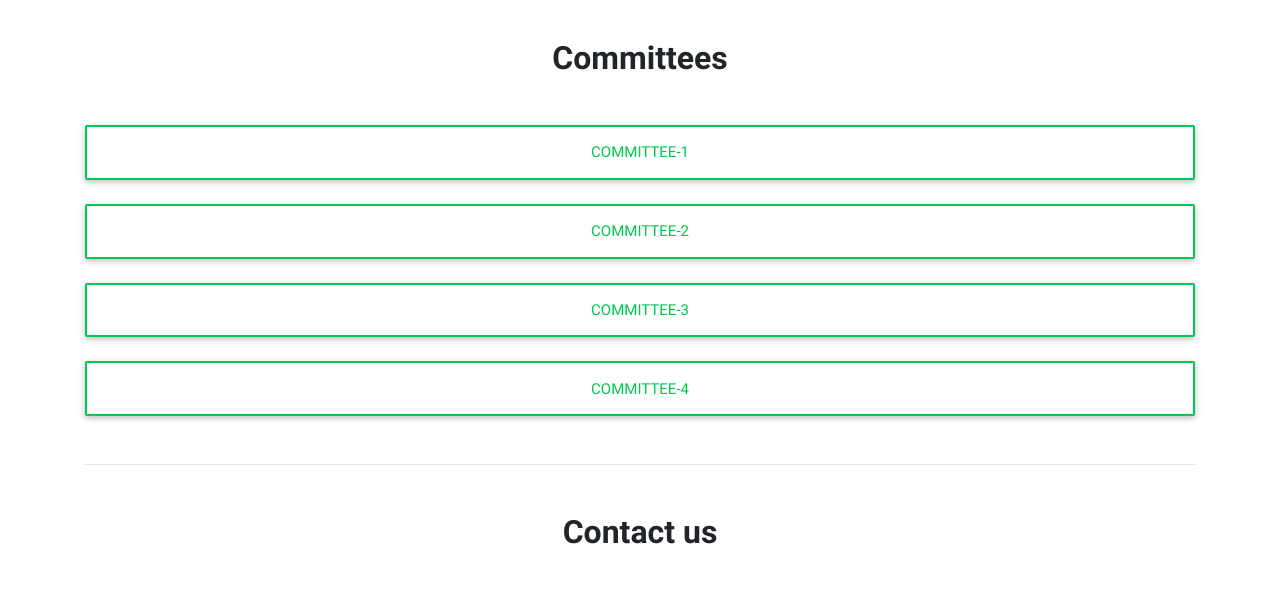
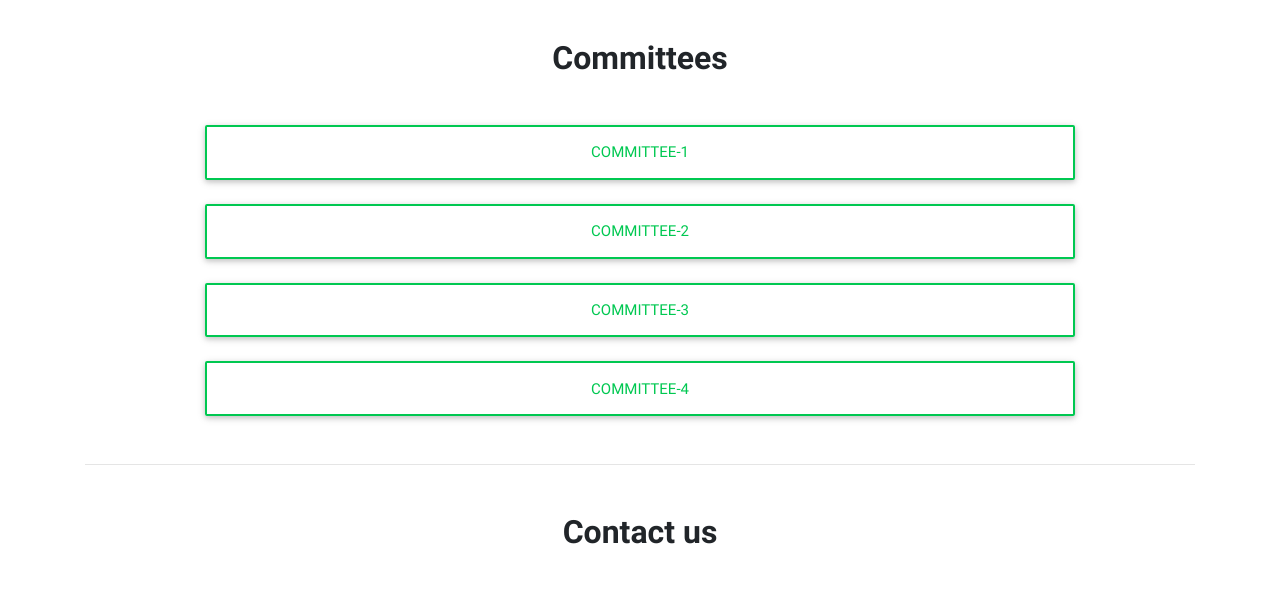
Before and after one commit to Rohitm911/MUN2k18, a plain HTML site: page index.html in a window 1280 px wide. Shown: the part 2700-3297 px from the top of the page. Drawn offline with Linux system fonts and the light colour scheme; some packages are replaced by stand-ins of ours.

Commit message:
change outlined-button size

```diff
--- a/css/style.css
+++ b/css/style.css
@@ -31,3 +31,8 @@ header,
 #mbody {
   text-align: left;
 }
+
+#Committee-button {
+  padding-right: 120px;
+  padding-left: 120px;
+}
--- a/index.html
+++ b/index.html
@@ -309,10 +309,12 @@
         <section id="Committee">
           <h2 class="mb-5 font-weight-bold text-center">Committees</h2>
 
-                                <!-- Button trigger modal -->
+           <div id="Committee-button">
+                  <!-- Button trigger modal -->
                 <button type="button" class="btn btn-outline-success waves-effect btn-lg btn-block" data-toggle="modal" data-target="#exampleModalCenter1">
                    Committee-1
                 </button>
+              </div>
 
                 <!-- Modal -->
                 <div class="modal fade" id="exampleModalCenter1" tabindex="-1" role="dialog" aria-labelledby="exampleModalCenterTitle" aria-hidden="true">
@@ -333,9 +335,11 @@
                 </div>
                  <br>
                 <!-- Button trigger modal -->
+                <div id="Committee-button">
                 <button type="button" class="btn btn-outline-success waves-effect btn-lg btn-block" data-toggle="modal" data-target="#exampleModalCenter2">
                    Committee-2
                 </button>
+              </div>
 
                 <!-- Modal -->
                 <div class="modal fade" id="exampleModalCenter2" tabindex="-1" role="dialog" aria-labelledby="exampleModalCenterTitle" aria-hidden="true">
@@ -356,9 +360,11 @@
                 </div>
                   <br>
                 <!-- Button trigger modal -->
+                <div id="Committee-button">
                 <button type="button" class="btn btn-outline-success waves-effect btn-lg btn-block" data-toggle="modal" data-target="#exampleModalCenter3">
                    Committee-3
                 </button>
+              </div>
 
                 <!-- Modal -->
                 <div class="modal fade" id="exampleModalCenter3" tabindex="-1" role="dialog" aria-labelledby="exampleModalCenterTitle" aria-hidden="true">
@@ -379,9 +385,11 @@
                 </div>
                     <br>
                 <!-- Button trigger modal -->
+                <div id="Committee-button">
                 <button type="button" class="btn btn-outline-success waves-effect btn-lg btn-block" data-toggle="modal" data-target="#exampleModalCenter4">
                    Committee-4
                 </button>
+              </div>
 
                 <!-- Modal -->
                 <div class="modal fade" id="exampleModalCenter4" tabindex="-1" role="dialog" aria-labelledby="exampleModalCenterTitle" aria-hidden="true">
```
